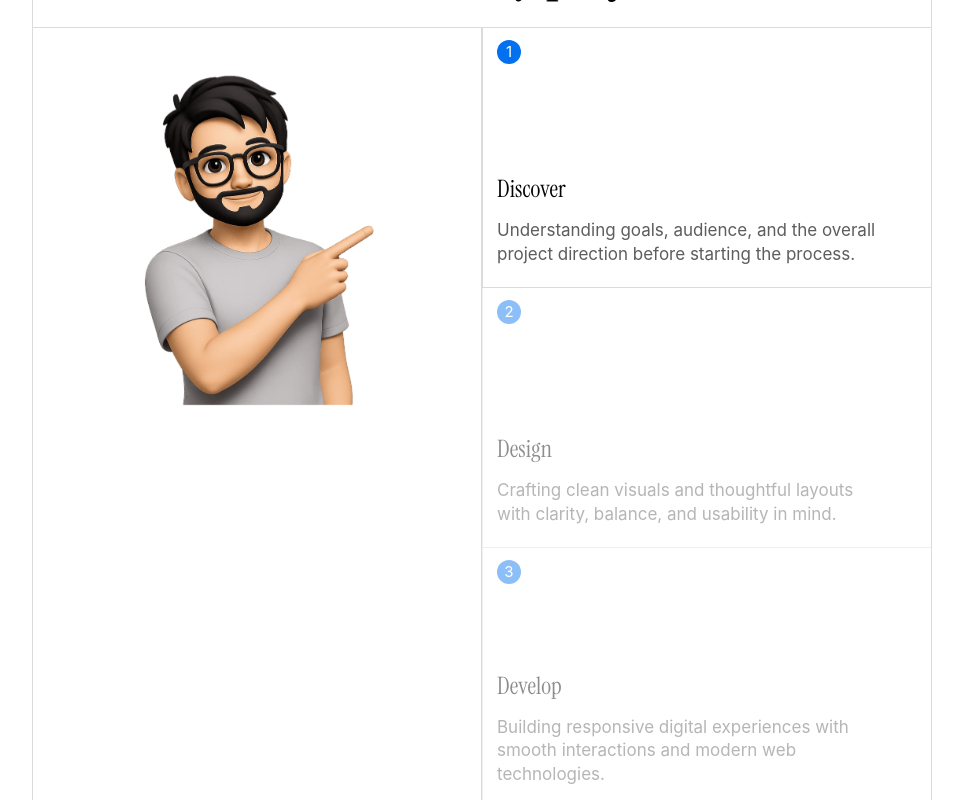
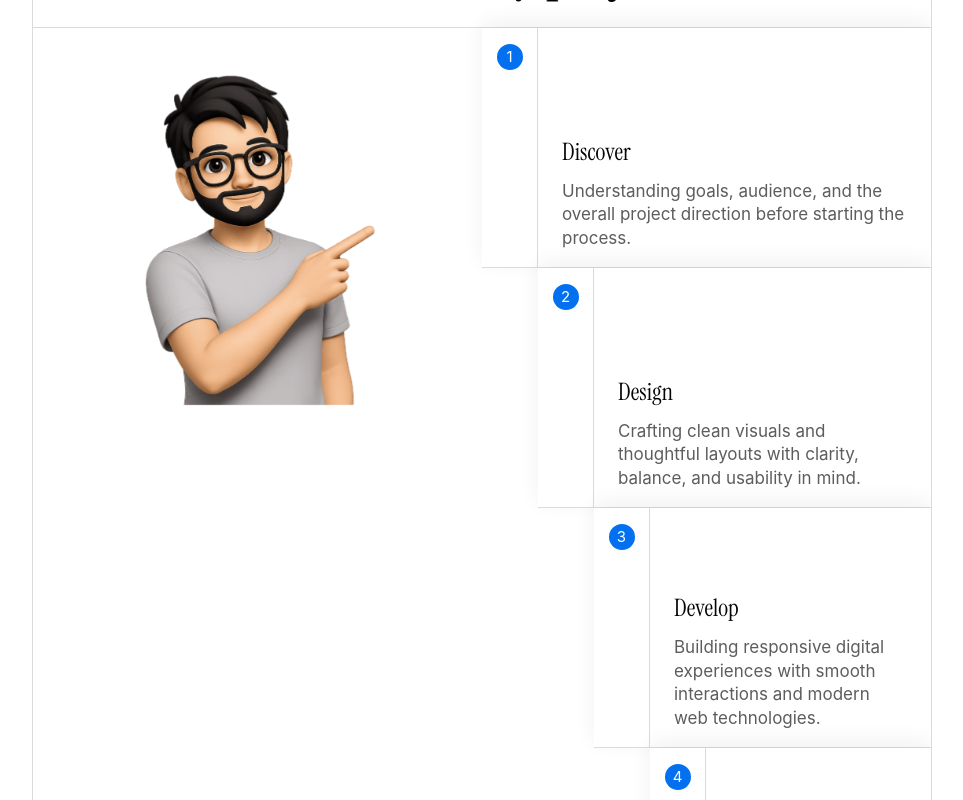
Before and after one commit to Shubham9528/Codefolio-2.0, a React (Vite) app in the folder Frontend/: page / in a window 1280 px wide. Shown: the part 3680-4480 px from the top of the page, without its empty margins (158-1121 px from the left). Built offline with nearby package versions, Linux system fonts and the light colour scheme; a web font is replaced by a local one.

Commit message:
feat(process): update card stack design and tune Lenis smooth scroll

```diff
--- a/Frontend/src/components/layout/SmoothScroll.jsx
+++ b/Frontend/src/components/layout/SmoothScroll.jsx
@@ -4,9 +4,13 @@ import Lenis from "lenis";
 export function SmoothScroll({ children }) {
   useEffect(() => {
     const lenis = new Lenis({
-      duration: 1.2,
-      easing: (t) => Math.min(1, 1.001 - Math.pow(2, -10 * t)),
-      smooth: true,
+      duration: 2.0,
+      easing: (t) => t === 1 ? 1 : 1 - Math.pow(2, -10 * t),
+      lerp: 0.05,
+      smoothWheel: true,
+      wheelMultiplier: 0.8,
+      touchMultiplier: 1.5,
+      infinite: false,
     });
 
     let rafId;
--- a/Frontend/src/components/sections/Process.jsx
+++ b/Frontend/src/components/sections/Process.jsx
@@ -1,34 +1,12 @@
-import { useEffect, useRef, useState } from "react";
 import { SectionTitle } from "../ui/SectionTitle";
 import { processSteps } from "../../data/portfolioData";
 import processImg from "/process.png";
 
 export function Process() {
-  const [step, setStep] = useState(0);
-  const processRef = useRef(null);
-
-  useEffect(() => {
-    const el = processRef.current;
-    if (!el) return;
-
-    const onScroll = () => {
-      const rect = el.getBoundingClientRect();
-      const progress = Math.max(
-        0,
-        Math.min(1, -rect.top / Math.max(1, rect.height - window.innerHeight))
-      );
-      setStep(Math.min(3, Math.floor(progress * 4)));
-    };
-
-    window.addEventListener("scroll", onScroll, { passive: true });
-    onScroll();
-    return () => window.removeEventListener("scroll", onScroll);
-  }, []);
-
   return (
     <section id="process" className="section-rule">
       <SectionTitle>Behind every project</SectionTitle>
-      <div className="process-area" ref={processRef}>
+      <div className="process-area">
         <div className="process-memoji">
           <img
             src={processImg}
@@ -37,13 +15,12 @@ export function Process() {
           />
         </div>
         <div className="process-steps">
-          {processSteps.map(({ number, title, text }, i) => (
-            <div
-              className={`process-step${step >= i ? " revealed" : ""}`}
-              key={title}
-            >
-              <span className="step-number">{number}</span>
-              <div>
+          {processSteps.map(({ number, title, text }) => (
+            <div className="process-step" key={title}>
+              <div className="process-step-num">
+                <span className="step-number">{number}</span>
+              </div>
+              <div className="process-step-body">
                 <h3>{title}</h3>
                 <p>{text}</p>
               </div>
--- a/Frontend/src/index.css
+++ b/Frontend/src/index.css
@@ -495,7 +495,6 @@ h1, h2, h3, .project-caption, .social-grid > a > span:first-child, .detail-navig
 
 .process-memoji {
   position: relative;
-  border-right: 1px solid var(--border);
 }
 
 .process-memoji img {
@@ -509,52 +508,60 @@ h1, h2, h3, .project-caption, .social-grid > a > span:first-child, .detail-navig
 }
 
 .process-steps {
-  padding-top: 0;
+  display: flex;
+  flex-direction: column;
 }
 
+/* 2-col card: narrow number column | wide content column */
+/* All cards share same sticky top; margin-left creates staircase indent */
 .process-step {
-  min-height: 260px;
+  position: sticky;
+  top: 100px;
+  height: 240px;
+  background: var(--background);
   border-bottom: 1px solid var(--border);
-  border-left: 1px solid var(--border);
-  padding: 12px 50px 20px 14px;
-  display: flex;
-  flex-direction: column;
-  justify-content: space-between;
-  margin-left: 0;
-  transition: margin-left 0.55s ease, opacity 0.4s ease;
-  opacity: 0.45;
+  display: grid;
+  grid-template-columns: 56px 1fr;
+  box-shadow: 0 -6px 20px oklch(0 0 0 / 0.06);
 }
 
-.process-step.revealed {
-  opacity: 1;
-}
+.process-step:nth-child(1) { z-index: 1; }
+.process-step:nth-child(2) { z-index: 2; margin-left: 56px; }
+.process-step:nth-child(3) { z-index: 3; margin-left: 112px; }
+.process-step:nth-child(4) { z-index: 4; margin-left: 168px; }
 
-.process-step:nth-child(2).revealed {
-  margin-left: 48px;
-}
-
-.process-step:nth-child(3).revealed {
-  margin-left: 96px;
-}
-
-.process-step:nth-child(4).revealed {
-  margin-left: 144px;
+/* Left column: number bubble + vertical divider */
+.process-step-num {
+  border-right: 1px solid var(--border);
+  padding: 16px 0;
+  display: flex;
+  justify-content: center;
+  align-items: flex-start;
 }
 
 .step-number {
   background: var(--primary);
   color: var(--primary-foreground);
   border-radius: 50%;
-  width: 24px;
-  height: 24px;
+  width: 26px;
+  height: 26px;
   display: grid;
   place-items: center;
   font-size: 15px;
+  flex-shrink: 0;
+}
+
+/* Right column: title + text pushed to bottom of card */
+.process-step-body {
+  padding: 16px 24px;
+  display: flex;
+  flex-direction: column;
+  justify-content: flex-end;
 }
 
 .process-step h3 {
   font-size: 24px;
-  margin-bottom: 12px;
+  margin-bottom: 10px;
 }
 
 .process-step p {
@@ -912,32 +919,27 @@ h1, h2, h3, .project-caption, .social-grid > a > span:first-child, .detail-navig
     padding: 20px 16px;
   }
   .process-area {
-    min-height: 680px;
+    min-height: 800px;
   }
   .process-memoji img {
     width: 100%;
     height: auto;
-    top: 170px;
+    top: 80px;
   }
   .process-step {
-    min-height: 170px;
-    padding: 10px;
+    top: 80px;
+    height: 190px;
+    grid-template-columns: 40px 1fr;
   }
-  .process-step:nth-child(2).revealed {
-    margin-left: 10px;
-  }
-  .process-step:nth-child(3).revealed {
-    margin-left: 20px;
-  }
-  .process-step:nth-child(4).revealed {
-    margin-left: 30px;
-  }
+  .process-step:nth-child(2) { margin-left: 40px; }
+  .process-step:nth-child(3) { margin-left: 80px; }
+  .process-step:nth-child(4) { margin-left: 120px; }
   .process-step h3 {
-    font-size: 21px;
-    margin-bottom: 5px;
+    font-size: 20px;
+    margin-bottom: 6px;
   }
   .process-step p {
-    font-size: 12px;
+    font-size: 13px;
   }
   .step-number {
     width: 20px;
```
